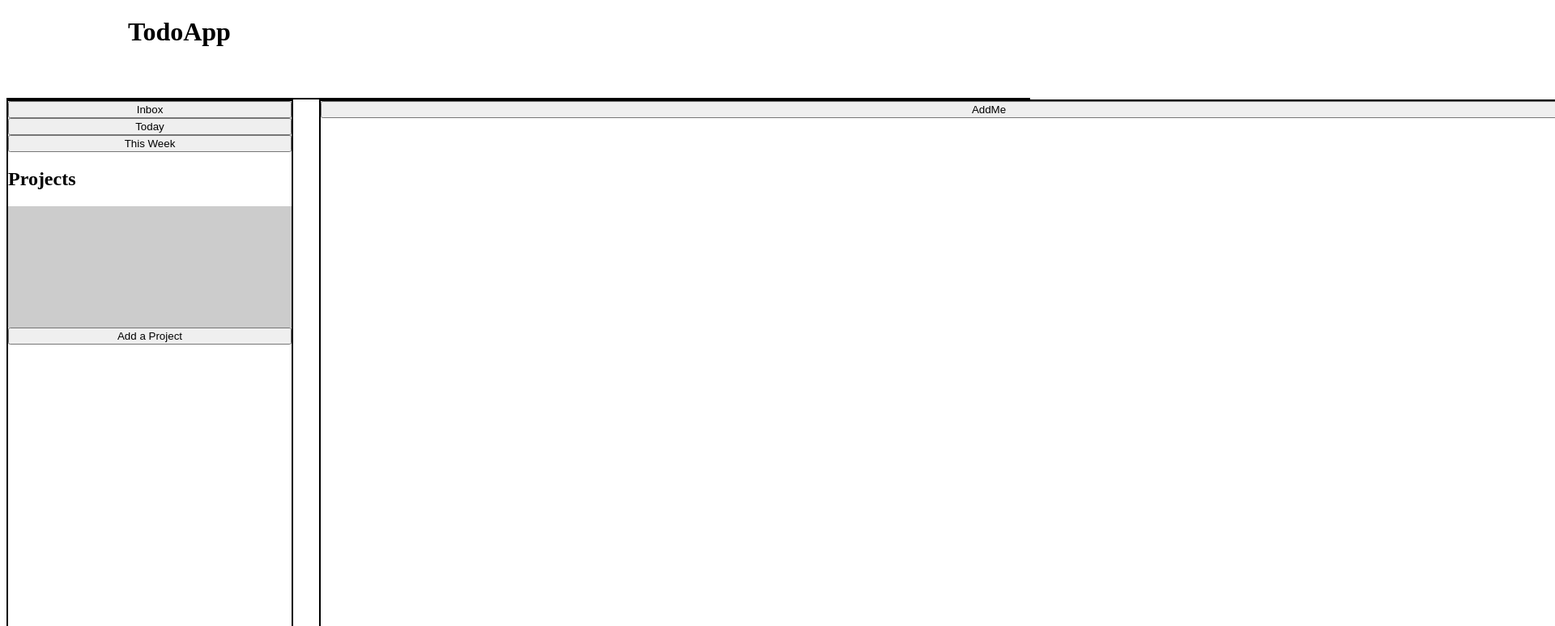
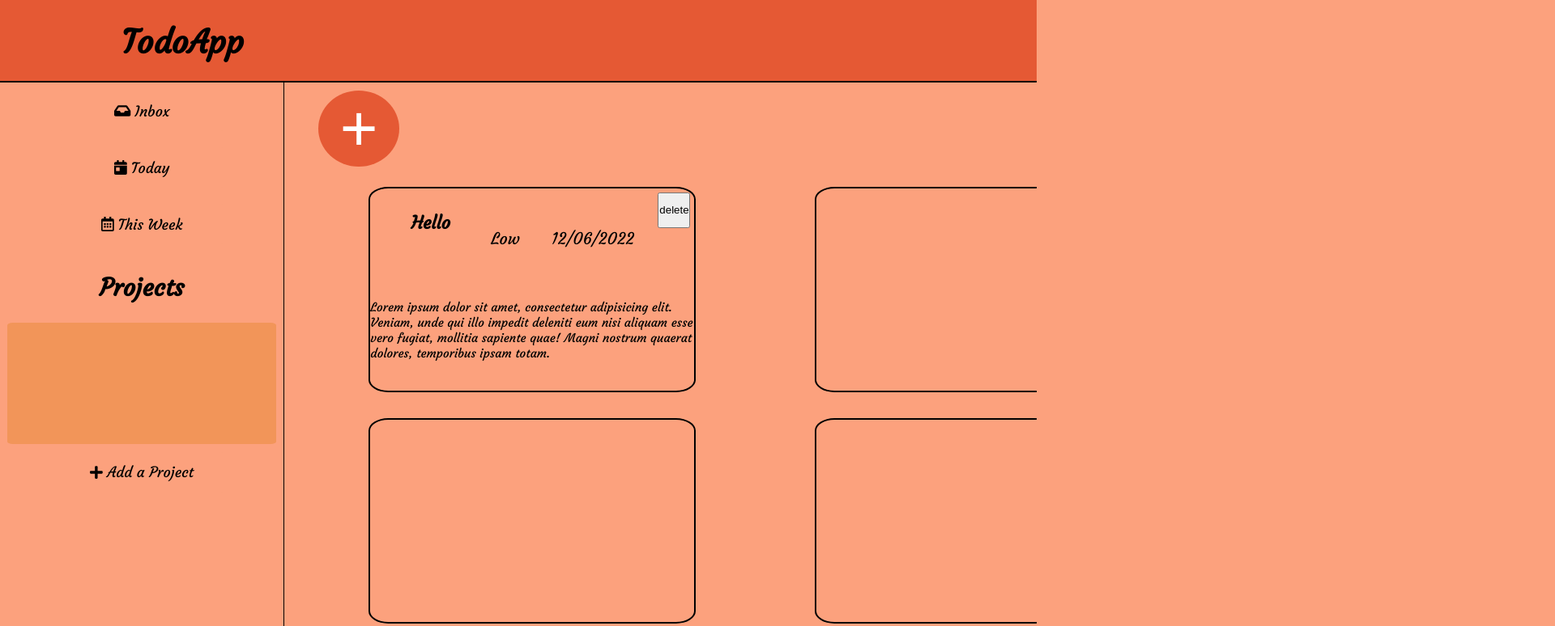
Before and after one commit to NadimRadjab/To-Do-List, a website built with webpack: page src/template.html in a window 1280 px wide. Shown: the top 774 px of the page at 81% size, 1920 px wide, since content can reach past the window. Built offline with nearby package versions, Linux system fonts and the light colour scheme.

Commit message:
Styling 2

```diff
--- a/package.json
+++ b/package.json
@@ -11,6 +11,7 @@
   "author": "",
   "license": "ISC",
   "devDependencies": {
+    "@fortawesome/fontawesome-free": "^5.15.3",
     "css-loader": "^5.2.6",
     "html-webpack-plugin": "^5.3.1",
     "mini-css-extract-plugin": "^1.6.0",
--- a/src/index.js
+++ b/src/index.js
@@ -1,4 +1,5 @@
 import './style.css';
+
 import { addProject } from './domstuff'
 
 
--- a/src/style.css
+++ b/src/style.css
@@ -1,25 +1,43 @@
+
+@import url('https://fonts.googleapis.com/css2?family=Courgette&family=Pangolin&display=swap');
+
+
+
+
+body{
+    margin: 0;
+    background-color: #fca17d;
+    font-family: 'Courgette', cursive;
+}
 /*
+
 Title */
 #title{
     max-width: 2000px;
     height: 100px;
     border-bottom: 2px solid black;
 
+    background-color: #e55934;
+    overflow: hidden;
+
 }
 h1{
     position: relative;
     left: 150px;
+    font-size: 40px;
 }
 
 
 
 
 .container{
+    background-color: #fca17d;
     display: grid;
     grid-template-columns: repeat(2,1fr);
     grid-auto-columns: minmax(100px,auto);
     max-width: 2000px;
     grid-gap: 2em;
+    overflow-y:auto;
 }
 
 
@@ -29,10 +47,24 @@ h1{
     display: flex;
     flex-direction: column;
     width: 350px;
-    height: 1000px;
-    border: 2px solid black;
+    height: 750px;
+    border-right: 1px solid black;
+    align-items: center;
+
 
 }
+.sideBar>button{
+    margin: 10px;
+    width: 200px;
+    height: 50px;
+    cursor: pointer;
+    border:  none;
+    font-size: 18px;
+    background-color: #fca17d;
+    border-radius: 2%;
+    font-family: 'Courgette', cursive;
+}
+
 
 /* Project Form */
 
@@ -49,10 +81,19 @@ form{
 .main{
     display: flex;
     flex-direction: column;
-    grid-template-columns: repeat(1,1fr);
+
+    width: 1650px;
+    height: 750px;
+    overflow-y:auto;
+
+}
+.content{
+    padding: 15px;
+    display: grid;
+    grid-template-columns: repeat(3,1fr  );
     grid-auto-columns: minmax(100px,auto);
-    border: 2px solid black;
-    width: 1650px;
+    grid-gap: 2em;
+    overflow-y:auto;
 
 }
 
@@ -88,16 +129,31 @@ form{
     border: 2px solid black;
 }
 #projectTitles{
+      display: flex;
+      justify-content: center;
 		height:150px;
-		background-color:#CCC;
+        width: 95%;
+		background-color:  #f29559;
         overflow-y:auto;
+        border-radius: 2%;
 		float:left;
 		position:relative;
 
+
+}
+h2{
+    font-size: 30px;
 }
 
 h3{
 margin: 0;
+font-size: 25px;
+}
+h4{
+    grid-column: 1/3;
+    justify-self: center;
+    grid-row: 1/2;
+    font-size: 22px;
 }
 
 .project>h2{
@@ -106,6 +162,7 @@ margin: 0;
 }
 .project>button{
     justify-self: end;
+    cursor: pointer;
 }
 
 
@@ -149,6 +206,7 @@ Todoform */
 }
 #todoform>button{
     align-self: start;
+    cursor: pointer;
     /* justify-self: end; */
 
 }
@@ -161,24 +219,92 @@ Todoform */
     height: 40px;
 }
 
+#addButton{
+    background-color: #e55934; /* Green */
+    width: 100px;
+    height: 100px;
+  border: none;
+  color: white;
+
+  font-size: 80px;
+  margin: 10px;
+
+
+    border-radius: 50%;
+}
+
 /* TodoDiv */
 .card{
-    grid-template-rows: repeat(5, 1fr);
+    /* grid-template-rows: repeat(1, 1fr 1fr 1fr); */
+    grid-template-columns: repeat(5, 1fr);
+    display: grid;
+    width:400px ;
+    justify-self: center;
+    grid-auto-columns: minmax(100px,auto);
+    grid-auto-rows: minmax(100px,auto);
+    border: 2px solid black;
+    height: 250px;
+    border-radius: 6%;
 
-    display: grid;
-    width:500px ;
-    overflow-y:auto;
-    grid-auto-columns: minmax(100px,auto);
-    /* grid-auto-rows: minmax(100px,auto); */
-    border: 2px solid black;
-    height: 500px;
 }
+
+.card:hover{
+    cursor: pointer;
+    transition-duration: 500ms;
+    transform: scale(1.1);
+    grid-auto-rows: minmax(100px,auto);
+
+
+
+}
+
+
+/* Card Items */
+.cardSpan{
+  grid-column: 6/1;
+
+}
+
 .card>button{
+    margin: 5px;
+    line-height:40px;
+    width:40px;
+    padding: 0px;
+
+    text-align: center;
      align-self: start;
     justify-self: end;
     grid-row: 1/1 ;
+    grid-column: 1/6;
 }
 .card>button:hover{
 
-    background-color: black;
+
 }
+p{
+    font-size: 15px;
+
+
+}
+span:nth-of-type(1){
+    align-self:center ;
+    grid-row: 1 ;
+    grid-column: 3/4;
+    font-size: 20px;
+
+}
+span:nth-of-type(2){
+    align-self: center;
+    grid-row: 1 ;
+    grid-column: 4/5;
+    font-size: 20px;
+
+}
+
+
+/* All Buttons */
+button:hover{
+    cursor: pointer;
+    transition-duration: 500ms;
+    transform: scale(1.1)
+}
--- a/src/template.html
+++ b/src/template.html
@@ -14,21 +14,64 @@
     </div>
     <div class="container">
         <div class="sideBar">
-            <button class="sidebarbutton" id="inbox">Inbox</button>
-            <button class="sidebarbutton">Today</button>
-            <button class="sidebarbutton">This Week</button>
+            <button class="sidebarbutton" id="inbox"> <i class="fas fa-inbox"></i> Inbox</button>
+            <button class="sidebarbutton"> <i class="fas fa-calendar-day"></i>
+
+                Today</button>
+            <button class="sidebarbutton"> <i class="far fa-calendar-alt"></i>
+
+                This Week</button>
             <h2>Projects</h2>
             <div id="projectTitles">
 
             </div>
-            <button class="sidebarbutton" id="projectBtn">Add a Project</button>
+            <button class="sidebarbutton" id="projectBtn"> <i class="fas fa-plus"></i>
+                Add a Project</button>
         </div>
 
 
         <div class="main">
 
-            <button id='addButton' data-number="0">AddMe</button>
+            <button id='addButton' data-number="0">+</button>
             <div class="content">
+                <div class="card">
+                    <button>delete</button>
+                    <h4>Hello</h4>
+                    <span>Low</span>
+                    <p class="cardSpan">Lorem ipsum dolor sit amet, consectetur adipisicing elit. Veniam, unde qui illo
+                        impedit
+                        deleniti eum nisi aliquam esse vero fugiat, mollitia sapiente quae! Magni nostrum quaerat
+                        dolores, temporibus ipsam totam.</p>
+                    <span>12/06/2022</span>
+                </div>
+                <div class="card">
+
+                </div>
+                <div class="card">
+
+                </div>
+                <div class="card">
+
+                </div>
+                <div class="card">
+
+                </div>
+                <div class="card">
+
+                </div>
+                <div class="card">
+
+                </div>
+                <div class="card">
+
+                </div>
+                <div class="card">
+
+                </div>
+                <div class="card">
+
+                </div>
+
 
             </div>
 
--- a/src/vendor.js
+++ b/src/vendor.js
@@ -0,0 +1,4 @@
+import '@fortawesome/fontawesome-free/js/fontawesome'
+import '@fortawesome/fontawesome-free/js/solid'
+import '@fortawesome/fontawesome-free/js/regular'
+import '@fortawesome/fontawesome-free/js/brands'
```
Also changed, not shown: dist/index.html, 9 other files.
